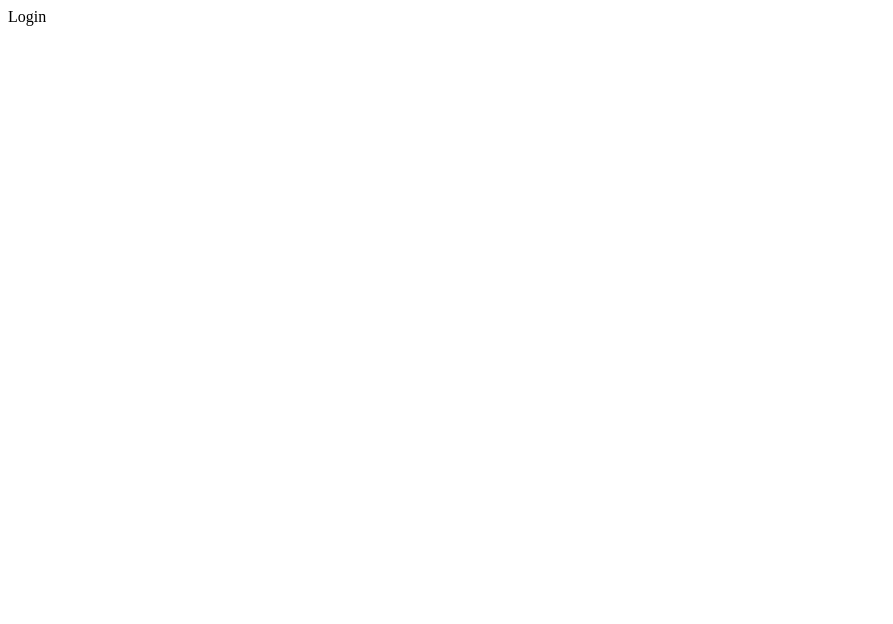
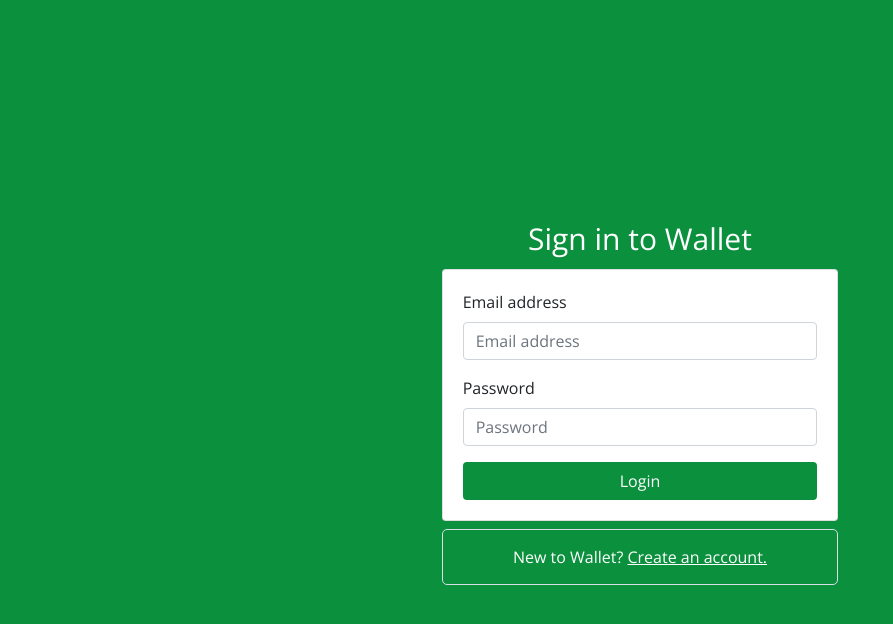
Before and after one commit to RafaelaMachado/wallet, a Vue app: page /login in a window 1280 px wide. Shown: the top 624 px of the page, without its empty margins (0-893 px from the left). Built offline with nearby package versions, Linux system fonts and the light colour scheme.

Commit message:
Created a login static layout

```diff
--- a/package.json
+++ b/package.json
@@ -8,6 +8,7 @@
     "lint": "vue-cli-service lint"
   },
   "dependencies": {
+    "bootstrap-css-only": "^4.3.1",
     "core-js": "^2.6.5",
     "vue": "^2.6.10",
     "vue-router": "^3.0.3",
--- a/public/index.html
+++ b/public/index.html
@@ -5,11 +5,13 @@
         <meta http-equiv="X-UA-Compatible" content="IE=edge">
         <meta name="viewport" content="width=device-width,initial-scale=1.0">
         <link rel="icon" href="<%= BASE_URL %>favicon.ico">
-    <title>wallet</title>
+        <link href="https://fonts.googleapis.com/icon?family=Material+Icons" rel="stylesheet">
+
+        <title>Wallet</title>
     </head>
     <body>
         <noscript>
-      <strong>We're sorry but wallet doesn't work properly without JavaScript enabled. Please enable it to continue.</strong>
+            <strong>We're sorry but Wallet doesn't work properly without JavaScript enabled. Please enable it to continue.</strong>
         </noscript>
         <div id="app"></div>
         <!-- built files will be auto injected -->
--- a/src/App.vue
+++ b/src/App.vue
@@ -3,3 +3,66 @@
         <router-view/>
     </div>
 </template>
+
+<style lang="scss">
+@import url('https://fonts.googleapis.com/css?family=Open+Sans|Satisfy|Source+Code+Pro&display=swap');
+html, body, #app {
+    height: 100%;
+}
+* {
+    font-family: 'Open Sans', sans-serif;
+}
+pre {
+    font-family: 'Source Code Pro', monospace !important;
+}
+$green: #0b903d;
+
+.bg-green {
+    background-color: $green !important;
+}
+.btn.focus, .btn:focus {
+    box-shadow: 0 0 0 0.2rem rgba($green, .25) !important;
+}
+.btn-link {
+    background-color: $green !important;
+    color: #fff !important;
+}
+.create-account-callout {
+    border: 1px solid #d8dee2;
+    border-radius: 5px;
+    padding: 15px 20px;
+    text-align: center;
+}
+.form-control:focus {
+    border-color: $green !important;
+    box-shadow: 0 0 0 0.2rem rgba($green, .25) !important;
+}
+.text-white {
+    color: #fff;
+    a {
+        color: #fff;
+        text-decoration: underline;
+    }
+}
+.text-30 {
+    font-size: 30px;
+}
+::-webkit-scrollbar {
+    width: 12px;
+}
+::-webkit-scrollbar:horizontal {
+    height: 12px;
+}
+::-webkit-scrollbar-track {
+    box-shadow: none;
+    background-color: rgba(#f5f5f5, .5);
+    border-radius: 12px;
+}
+::-webkit-scrollbar-thumb {
+    border-radius: 12px;
+    background-color: rgba(#ccc, .5);
+    &:hover {
+        background-color: rgba(#ccc, .9);
+    }
+}
+</style>
--- a/src/main.js
+++ b/src/main.js
@@ -2,6 +2,7 @@ import Vue from 'vue'
 import App from './App.vue'
 import router from './router'
 import store from './store'
+import 'bootstrap-css-only/css/bootstrap.min.css'
 
 Vue.config.productionTip = false
 
--- a/src/views/Login.vue
+++ b/src/views/Login.vue
@@ -1,6 +1,30 @@
 <template>
-    <div>
-        Login
+    <div class="d-flex flex-column justify-content-center align-items-center h-100 bg-green">
+        <div class="row w-100">
+            <div class="col col-sm-12 col-md-4 offset-md-4">
+                <div class="col text-center text-30 pb-2 text-white">
+                    Sign in to Wallet
+                </div>
+                <div class="card">
+                    <div class="card-body">
+                        <form>
+                            <div class="form-group">
+                                <label for="email">Email address</label>
+                                <input type="email" id="email" class="form-control" placeholder="Email address">
+                            </div>
+                            <div class="form-group">
+                                <label for="password">Password</label>
+                                <input type="password" id="password" class="form-control" placeholder="Password">
+                            </div>
+                            <button type="button" class="btn btn-link btn-block" >Login</button>
+                        </form>
+                    </div>
+                </div>
+                <div class="mt-2 text-center create-account-callout text-white">
+                    New to Wallet? <router-link to="/register">Create an account.</router-link>
+                </div>
+            </div>
+        </div>
     </div>
 </template>
 
@@ -9,6 +33,3 @@ export default {
     name: 'Login'
 }
 </script>
-
-<style>
-</style>
```
Also changed, not shown: src/views/Register.vue (line endings or trailing spaces), src/views/Wallet.vue (line endings or trailing spaces), 1 other file (tests, documents, lock files or other folders). Lines whose indentation alone changed are shown as unchanged.
